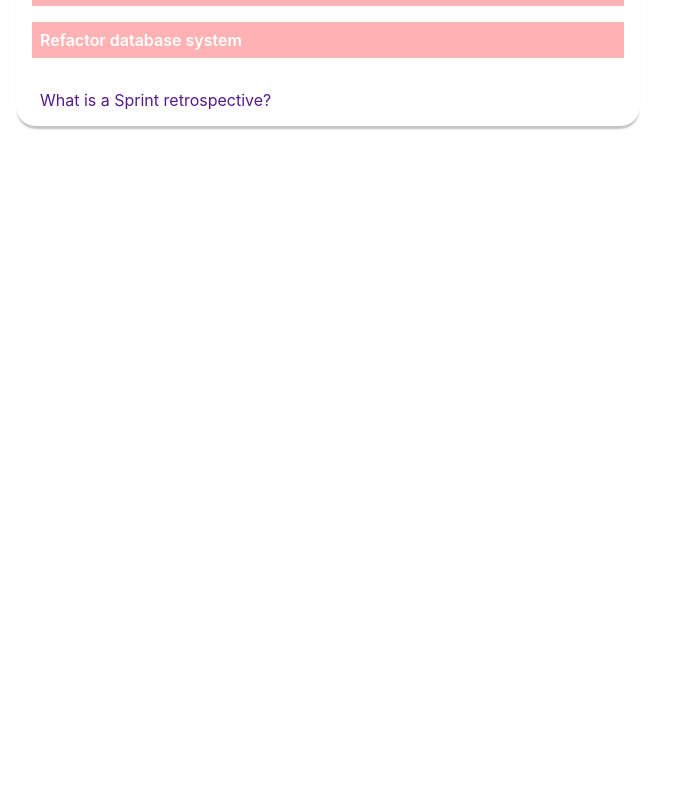
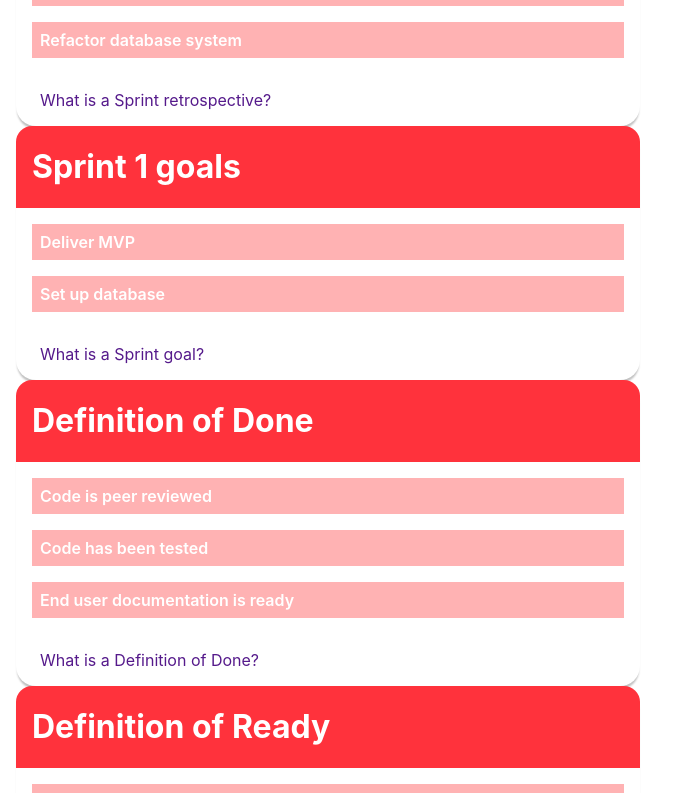
Before and after one commit to marissaepstein-AND/ANDIterate, a React app: page /#/ in a window 1280 px wide. Shown: the part 267-1060 px from the top of the page, without its empty margins (0-687 px from the left). Before the commit the page ends 800 px from the top, so only its background shows below. Built offline with nearby package versions, Linux system fonts and the light colour scheme.

Commit message:
Added modals for the other cards

```diff
--- a/src/components/common/cards/dodCard.jsx
+++ b/src/components/common/cards/dodCard.jsx
@@ -35,10 +35,10 @@ const cardProps ={
   link:"www.google.com"
 }
 
-const DodCard = (props) => {
-
+const DodCard = ({openModal}) => {
+  const id=2
   return(
-    <InfoBox {...cardProps}/>
+    <InfoBox card={cardProps} action={() => openModal(id)}/>
   );
 
 }
--- a/src/components/common/cards/dorCard.jsx
+++ b/src/components/common/cards/dorCard.jsx
@@ -37,10 +37,11 @@ const cardProps ={
   link:"www.google.com"
 }
 
-const DorCard = (props) => {
+const DorCard = ({openModal}) => {
 
+  const id = 3
   return(
-    <InfoBox {...cardProps}/>
+    <InfoBox card={cardProps} action={() => openModal(id)}/>
   );
 
 }
--- a/src/components/common/cards/retroActionsCard.jsx
+++ b/src/components/common/cards/retroActionsCard.jsx
@@ -39,7 +39,7 @@ const cardProps ={
 
 const RetroActionsCard = ({openModal}) => {
 
-  const id = 1
+  const id = 0
   return(
     <InfoBox card={cardProps} action={() => openModal(id)}/>
   );
--- a/src/components/common/cards/sprintGoalCard.jsx
+++ b/src/components/common/cards/sprintGoalCard.jsx
@@ -34,10 +34,11 @@ const cardProps ={
   link:"www.google.com"
 }
 
-const SprintGoalCard = (props) => {
+const SprintGoalCard = ({openModal}) => {
 
+  const id = 1
   return(
-    <InfoBox {...cardProps}/>
+    <InfoBox card ={cardProps} action={() => openModal(id)}/>
   );
 
 }
--- a/src/components/pages/Home.jsx
+++ b/src/components/pages/Home.jsx
@@ -37,6 +37,9 @@ const Home = () => {
       <Modal showModal={showModal} setShowModal={setShowModal} info={info} />
 
       <RetroActionsCard openModal={(id) => openModal(id)}/>
+      <SprintGoalCard openModal={(id) => openModal(id)}/>
+      <DodCard openModal={(id) => openModal(id)}/>
+      <DorCard openModal={(id) => openModal(id)}/>
 
 
 
--- a/src/resources/data/information.json
+++ b/src/resources/data/information.json
@@ -1,12 +1,22 @@
 [
   {
     "id":0,
-    "title":"Sprint planning",
-    "content":"This is what sprint planning is"
+    "title":"Sprint retro",
+    "content":"This is what a sprint retro is"
   },
   {
     "id":1,
-    "title":"Sprint retro",
-    "content":"This is what a sprint retro is"
+    "title":"Sprint Goal",
+    "content":"This is what a sprint goal is"
+  },
+  {
+    "id":2,
+    "title":"Definition of Done",
+    "content":"This is what a definition of done is"
+  },
+  {
+    "id":3,
+    "title":"Definiton of Ready",
+    "content":"This is what a definition of ready is"
   }
 ]
```
